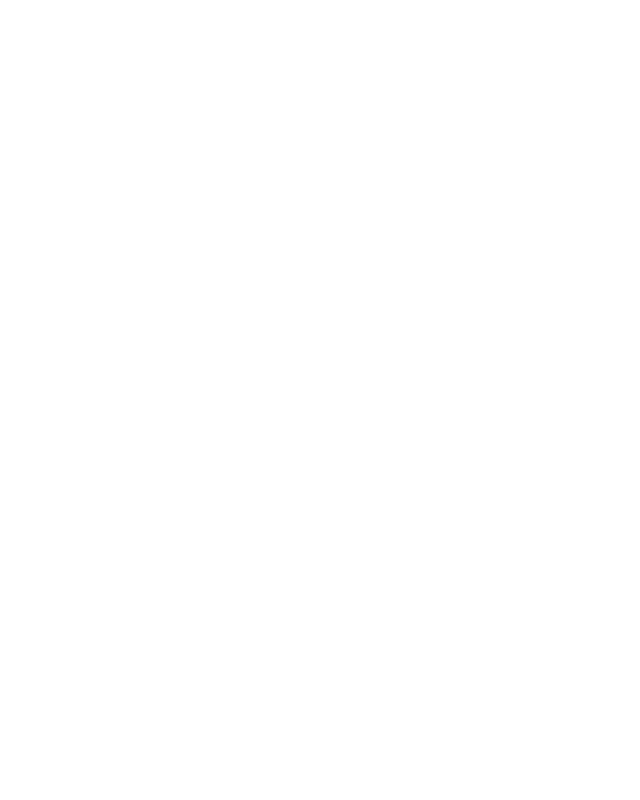
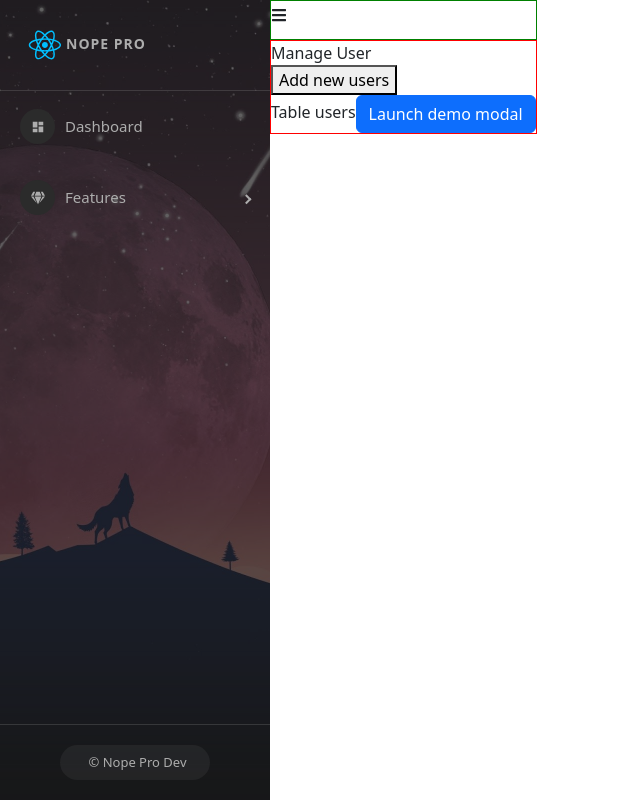
Before and after one commit to Dungnope/reacthoidanit, a React (Create React App) app: page /admin/manage-users in a window 1280 px wide. Before the commit this address had no page. Shown: the whole page, without its empty margins (0-640 px from the left). Built offline with nearby package versions, Linux system fonts and the light colour scheme.

Commit message:
add dashboard and manager user page, create modal to add new user

```diff
--- a/src/components/Admin/Admin.js
+++ b/src/components/Admin/Admin.js
@@ -2,6 +2,7 @@
 import './Admin.scss';
 import { FaBars } from 'react-icons/fa';
 import { useState } from "react";
+import { Outlet } from "react-router-dom";
 const Admin = (props) => {
     const [collapsed, setCollapsed] = useState(false);
     return (
@@ -9,9 +10,15 @@
             <div className="admin-sidebar">
                 <SideBar collapsed={collapsed}/>
             </div>
+
             <div className="admin-content">
-                <FaBars onClick={() => setCollapsed(!collapsed)}/>
-                test content
+                <div className="admin-header">
+                    <FaBars onClick={() => setCollapsed(!collapsed)}/>
+                </div>
+
+                <div className="admin-main">
+                    <Outlet />
+                </div>
             </div>
         </div>
     )
--- a/src/components/Admin/Admin.scss
+++ b/src/components/Admin/Admin.scss
@@ -5,4 +5,17 @@
             height: 100vh !important;
         }
     }
+
+    .admin-content{
+        .admin-header{
+            height: 40px;
+            border: 1px solid green;
+        }
+
+        .admin-main{
+            border: 1px solid red;
+        }
+    }
+
+
 }
--- /dev/null
+++ b/src/components/Admin/Content/DashBoard.js
@@ -0,0 +1,7 @@
+const DashBoard = (props) => {
+    return (
+        <div>Dash board</div>
+    )
+}
+
+export default DashBoard;
--- /dev/null
+++ b/src/components/Admin/Content/ManageUser.js
@@ -0,0 +1,23 @@
+import ModalCreateUser from "./ModalCreateUser";
+
+const ManageUser = (props) => {
+    return (
+        <div className="manage-user-container">
+            <div className="title">
+                Manage User
+            </div>
+
+            <div className="users-content">
+                <button>Add new users</button>
+            </div>
+
+            <div>
+                Table users
+                <ModalCreateUser />
+            </div>
+        </div>
+    )
+}
+
+
+export default ManageUser;
--- /dev/null
+++ b/src/components/Admin/Content/ModalCreateUser.js
@@ -0,0 +1,69 @@
+import { useState } from 'react';
+import Button from 'react-bootstrap/Button';
+import Modal from 'react-bootstrap/Modal';
+
+const ModalCreateUser = () =>  {
+  const [show, setShow] = useState(false);
+
+  const handleClose = () => setShow(false);
+  const handleShow = () => setShow(true);
+
+
+  return (
+    <>
+      <Button variant="primary" onClick={handleShow}>
+        Launch demo modal
+      </Button>
+
+      <Modal show={show} onHide={handleClose} size='xl' backdrop='static'>
+        <Modal.Header closeButton>
+          <Modal.Title>Add new user</Modal.Title>
+        </Modal.Header>
+        <Modal.Body>
+            <form>
+                <div className="row g-3">
+                    <div className="form-group col-md-6">
+                    <label>Email</label>
+                    <input type="email" className="form-control" placeholder="Email" />
+                    </div>
+                    <div className="form-group col-md-6">
+                    <label>Password</label>
+                    <input type="password" className="form-control" placeholder="Password" />
+                    </div>
+                </div>
+
+                <div className="row">
+                    <div className="form-group col-md-6">
+                    <label>Username</label>
+                    <input type="text" className="form-control"/>
+                    </div>
+                    <div className="form-group col-md-4">
+                        <label >Role</label>
+                        <select className="form-control">
+                            <option selected value="USER">USER</option>
+                            <option selected value="ADMIN">ADMIN</option>
+                        </select>
+                    </div>
+                    <div className='col-md-12'>
+                        <label className='form-label'>Image</label>
+                        <input type='file'/>
+                    </div>
+
+                </div>
+
+            </form>
+        </Modal.Body>
+        <Modal.Footer>
+          <Button variant="secondary" onClick={handleClose}>
+            Close
+          </Button>
+          <Button variant="primary" onClick={handleClose}>
+            Save
+          </Button>
+        </Modal.Footer>
+      </Modal>
+    </>
+  );
+}
+
+export default ModalCreateUser;
--- a/src/components/Admin/Sidebar.js
+++ b/src/components/Admin/Sidebar.js
@@ -1,6 +1,6 @@
 import 'react-pro-sidebar/dist/css/styles.css';
 import './SideBar.scss';
-import { FaTachometerAlt, FaGem, FaList, FaGithub, FaRegLaughWink, FaHeart } from 'react-icons/fa';
+import {FaGem} from 'react-icons/fa';
 import {
   ProSidebar,
   Menu,
@@ -13,6 +13,7 @@
 import sidebarBg from '../../assets/bg2.jpg';
 import { DiReact } from "react-icons/di";
 import { MdDashboard } from "react-icons/md";
+import {Link} from 'react-router-dom';
 
 const SideBar = (props) => {
     const { image, collapsed, toggled, handleToggleSidebar } = props;
@@ -51,6 +52,7 @@
            // suffix={<span className='badge red'>Main</span>} //for show tag on right or menuitem
           >
             Dashboard
+            <Link to="/admin"/>
           </MenuItem>
         </Menu>
         <Menu iconShape="circle">
@@ -59,6 +61,7 @@
             title="Features"
           >
             <MenuItem>Quản lý Users</MenuItem>
+            <Link to="/admin/manage-users"/>
             <MenuItem>Quản lý Bài Quiz</MenuItem>
             <MenuItem>Quản lý Câu Hỏi</MenuItem>
           </SubMenu>
--- a/src/index.js
+++ b/src/index.js
@@ -9,6 +9,8 @@
 import User from './components/User/User';
 import Admin from './components/Admin/Admin';
 import HomePage from './components/Home/HomePage';
+import ManageUser from './components/Admin/Content/ManageUser';
+import DashBoard from './components/Admin/Content/DashBoard';
 
 const root = ReactDOM.createRoot(document.getElementById('root'));
 root.render(
@@ -20,7 +22,11 @@
           <Route index element={<HomePage />}/> {/*use index for first home*/}
           <Route path="users" element={<User />}/>
         </Route>
-        <Route path="admin" element={<Admin />}/>
+
+        <Route path="admin" element={<Admin />}>
+          <Route index element={<DashBoard />} />
+          <Route path='manage-users' element={<ManageUser />} />
+        </Route>
       </Routes>
     </BrowserRouter>
     {/* </React.StrictMode> */}
```
